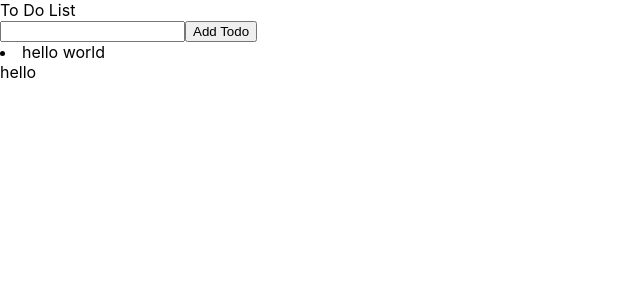
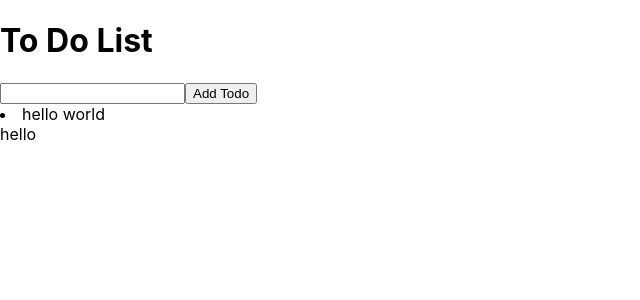
Before and after one commit to jyynkr92/TodoList_By_React, a React (Create React App) app: page / in a window 1280 px wide. Shown: the top 300 px of the page, without its empty margins (0-640 px from the left). Built offline with nearby package versions, Linux system fonts and the light colour scheme.

Commit message:
changed structure and add addTodo function

```diff
--- a/src/App.js
+++ b/src/App.js
@@ -1,25 +1,52 @@
 import React, { Component } from 'react';
 import logo from './logo.svg';
 import './App.css';
-import Todo from './Todo';
+import TodoHeader from './TodoHeader';
+import TodoSection from './TodoSection';
+import TodoFooter from './TodoFooter';
 
 class App extends Component {
   state = {
+    input : "",
+    id : 1,
     todos : [
       {
-        completeFlag : true,
+        todoId : 1,
         content : "hello world",
-        todoId : 1
+        completeFlag : true
       }
     ]
   }
 
+  addTodo = () => {
+    const {input, todos, id} = this.state;
+
+    this.setState({
+      input : "",
+      todos : todos.concat({
+        todoId : todos.length + 1,
+        content : input,
+        completeFlag : false
+      })
+    });
+  }
+
+  onChange = (e) => {
+    this.setState({
+      input : e.target.value
+    });
+  }
+
   render() {
-    const {todos} = this.state;
+    const {input, todos} = this.state;
+    const {addTodo, onChange} = this;
+
     return (
       <div>
-        <div>To Do List</div>
-        <Todo todos={todos}></Todo>
+        <div><h1>To Do List</h1></div>
+        <TodoHeader todos={todos} addTodo={addTodo} change={onChange} input={input}></TodoHeader>
+        <TodoSection todos={todos}></TodoSection>
+        <TodoFooter todos={todos}></TodoFooter>
       </div>
     );
   }
--- a/src/Todo.js
+++ /dev/null
@@ -1,44 +0,0 @@
-import React, { Component} from 'react';
-import PropTypes from 'prop-types';
-
-function Todo({todos}) {
-    return(
-        <div className="Todo">
-            <TodoHeader></TodoHeader>
-            <TodoSection todos={todos}></TodoSection>
-            <TodoFooter></TodoFooter>
-        </div>
-    )
-}
-
-function TodoHeader () {
-    return(
-        <div>
-            <input type="text"></input>
-            <button>Add Todo</button>
-        </div>
-    )
-}
-
-function TodoSection ({todos}) {
-    let todoList = todos.map(todo => {
-        return <TodoItem completeFlag={todo.completeFlag} key={todo.todoId} content={todo.content} ></TodoItem>
-    })
-
-    return todoList;
-}
-
-function TodoFooter () {
-    return (
-        <div>hello</div>
-    )
-}
-
-function TodoItem({completeFlag, key, content}) {
-    return(
-        <li className={completeFlag === true? "todo_complete" : "todo_progress"} id={key}>
-            <span className="todo_content">{content}</span>
-        </li>
-    )
-}
-export default Todo;
--- /dev/null
+++ b/src/TodoFooter.js
@@ -0,0 +1,10 @@
+import React, { Component} from 'react';
+import PropTypes from 'prop-types';
+
+const TodoFooter = () => {
+    return (
+        <div>hello</div>
+    )
+}
+
+export default TodoFooter;
--- /dev/null
+++ b/src/TodoHeader.js
@@ -0,0 +1,13 @@
+import React, { Component} from 'react';
+import PropTypes from 'prop-types';
+
+const TodoHeader = ({todos, addTodo, change, input}) => {
+    return (
+        <div>
+            <input onChange={change} type="text"></input>
+            <button onClick={addTodo}>Add Todo</button>
+        </div>
+    );
+}
+
+export default TodoHeader;
--- /dev/null
+++ b/src/TodoSection.js
@@ -0,0 +1,20 @@
+import React, { Component} from 'react';
+import PropTypes from 'prop-types';
+
+
+const TodoSection  = ({todos}) => {
+    const todoList = todos.map(todo => {
+        return <TodoItem completeFlag={todo.completeFlag} todoId={todo.todoId} content={todo.content} key={todo.todoId} ></TodoItem>
+    })
+
+    return todoList;
+}
+
+const TodoItem = ({completeFlag, todoId, content}) => {
+    return(
+        <li className={[completeFlag === true? "todo_complete" : "todo_progress", "todoItem"].join(" ")} key={todoId}>
+            <span className="todo_content">{content}</span>
+        </li>
+    )
+}
+export default TodoSection;
```
